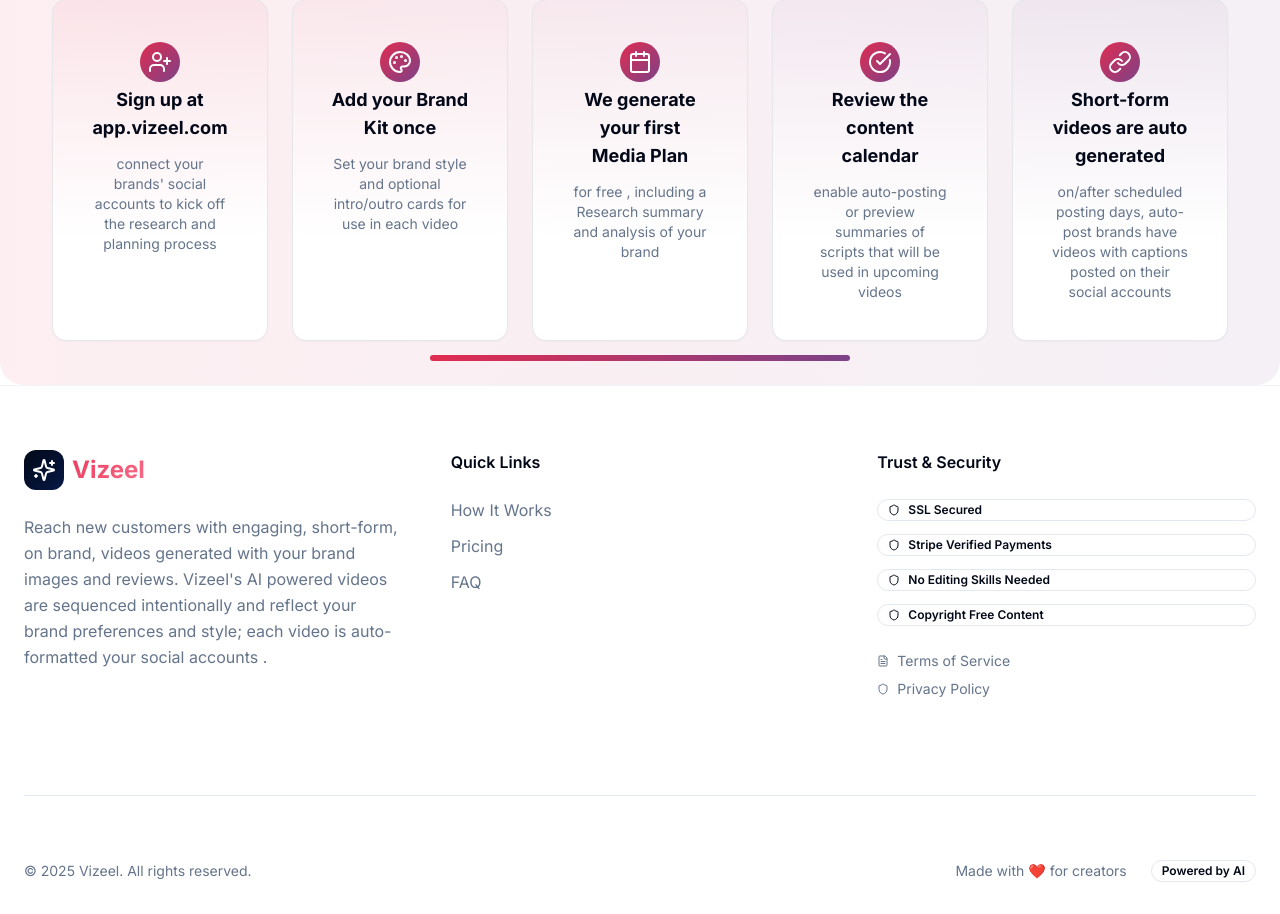
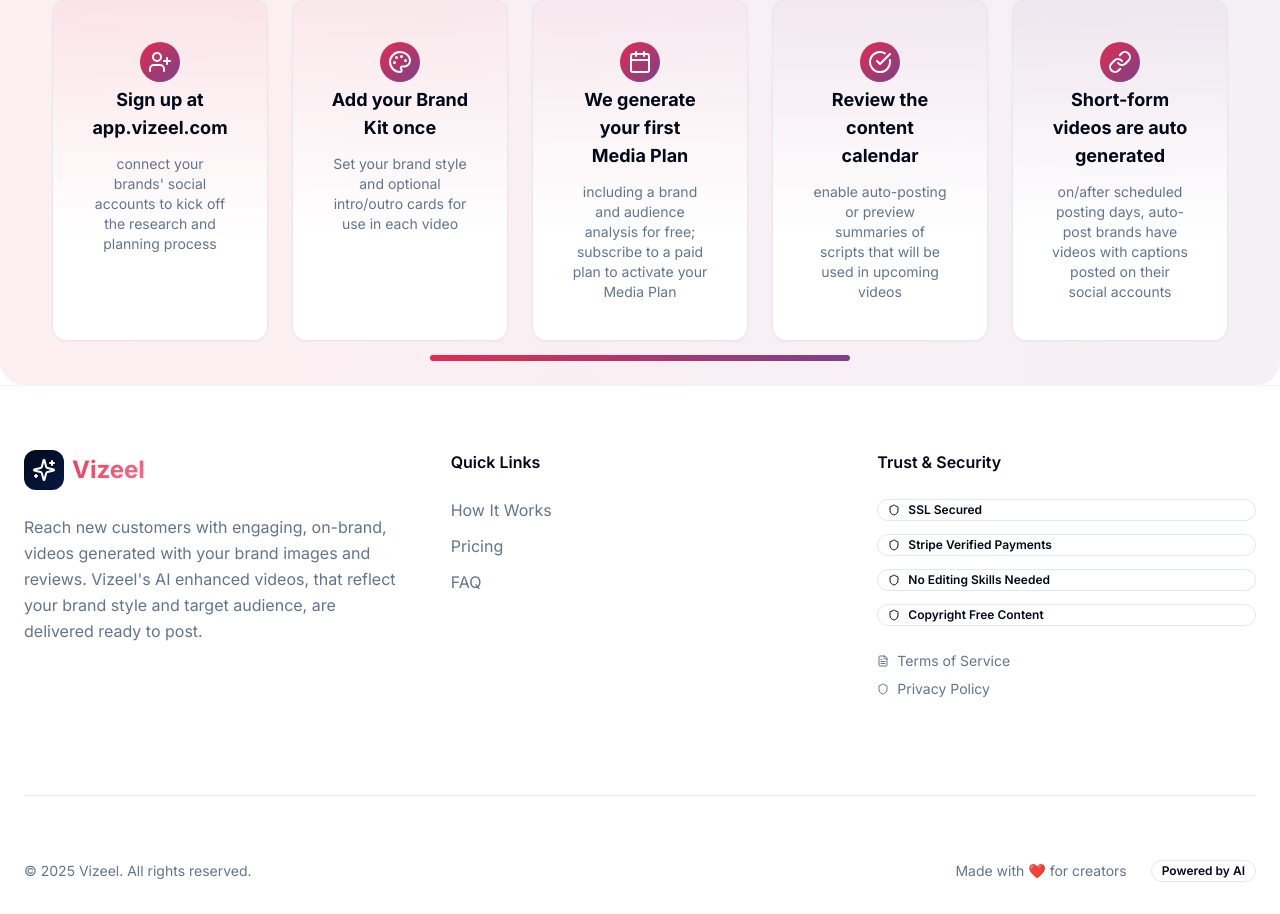
Before and after one commit to vizeel/vizeel-website, a React (Vite) app: page / in a window 1280 px wide. Shown: the part 1913-2827 px from the top of the page. Built offline with nearby package versions, Linux system fonts and the light colour scheme.

Commit message:
Update text on home page
Updated text on the home page. Changed the description for the AI-powered videos and the Media Plan to improve clarity and provide more specific information about the service.

```diff
--- a/src/components/Footer.tsx
+++ b/src/components/Footer.tsx
@@ -57,7 +57,7 @@ const Footer = () => {
                 </span>
               </div>
               <p className="text-muted-foreground mb-6 leading-relaxed">
-                Reach new customers with engaging, short-form, on brand, videos generated with your brand images and reviews. Vizeel's AI powered videos are sequenced intentionally and reflect your brand preferences and style; each video is auto-formatted your social accounts .
+                Reach new customers with engaging, on-brand, videos generated with your brand images and reviews. Vizeel's AI enhanced videos, that reflect your brand style and target audience, are delivered ready to post.
               </p>
             </div>
 
--- a/src/components/NewHowItWorks.tsx
+++ b/src/components/NewHowItWorks.tsx
@@ -17,7 +17,7 @@ const NewHowItWorks = () => {
     {
       icon: Calendar,
       title: "We generate your first Media Plan",
-      description: "for free , including a Research summary and analysis of your brand"
+      description: "including a brand and audience analysis  for free; subscribe to a paid plan to activate your Media Plan"
     },
     {
       icon: CheckCircle,
```
